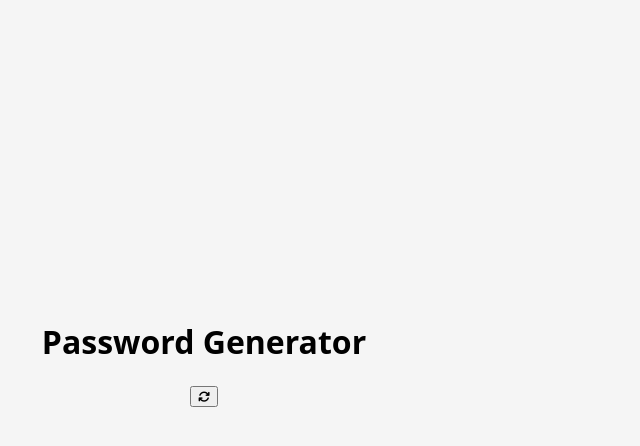
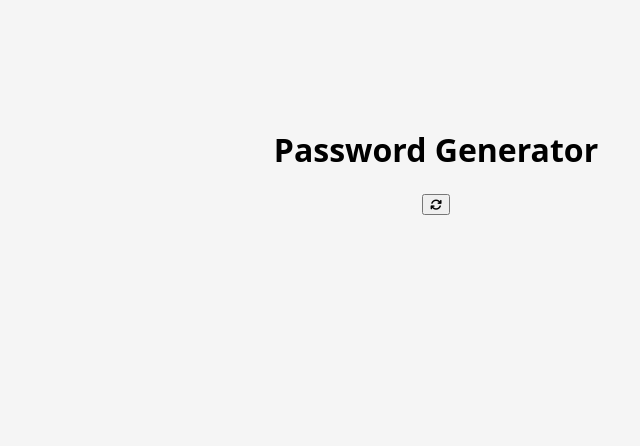
Before and after one commit to christianivanaj/api-password-generator, a plain HTML site: page index.html in a window 1280 px wide. Shown: the whole page, without its empty margins (204-844 px from the left). Drawn offline with Linux system fonts and the light colour scheme.

Commit message:
Basic CSS changes

```diff
--- a/index.html
+++ b/index.html
@@ -31,7 +31,10 @@
             document.getElementById("password").innerHTML = password;
           }
         </script>
-        <span id="password"></span> <button onclick="generatePassword()"><i class="fa-solid fa-arrows-rotate fa-sm"></i></button>
+        <div class="pwField">
+          <span id="password" class="left"></span>
+          <span class="right"></span><button onclick="generatePassword()"><i class="fa-solid fa-arrows-rotate fa-sm"></i></button>
+        </div>
       </div>
     </div>
   </body>
--- a/styles.css
+++ b/styles.css
@@ -8,10 +8,11 @@ html {
 }
 
 body {
+  justify-content: center;
   font-family: 'Open Sans', sans-serif;
-  width: 800px;
+  width: 80%;
   text-align: center;
-  margin-top: 25%;
+  margin: 10% 0 0 10%;
 }
 
 header h1 {
@@ -19,3 +20,18 @@ header h1 {
   margin: -4px 0;
   letter-spacing: 0.15px
 }
+
+.pwField {
+  justify-content: center;
+  text-align: center;
+  margin: auto 25% 0px 25%;
+}
+
+.left {
+  float: left;
+}
+
+.right {
+  float: right;
+  margin-right: 0px;
+}
```
Also changed, not shown: 1 other file.
